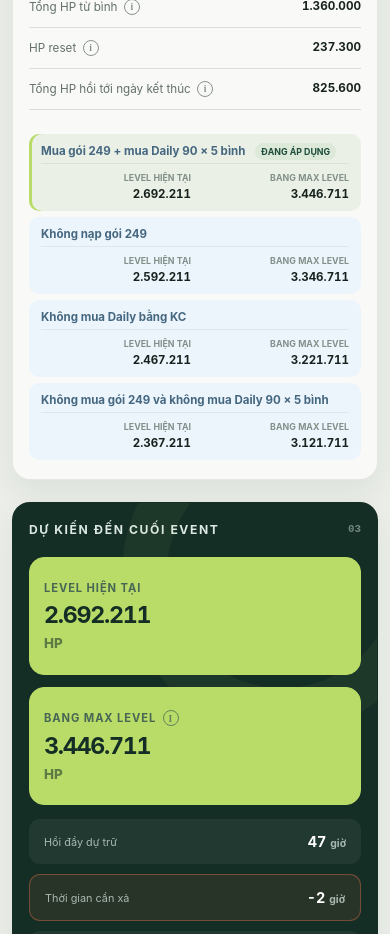
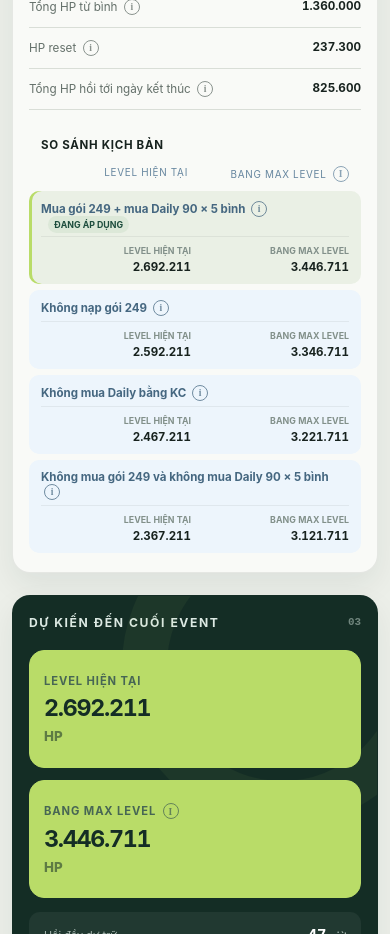
Before and after one commit to kiennguyenkt/hp-cc, a React (Vite) app: page / in a window 390 px wide. Shown: the part 1600-2534 px from the top of the page. Built offline with nearby package versions, Linux system fonts and the light colour scheme.

Commit message:
chore: add helper formula

```diff
--- a/src/components/ResultsDashboard.tsx
+++ b/src/components/ResultsDashboard.tsx
@@ -22,6 +22,34 @@ export function ResultsDashboard({ result, config, format, t }: ResultsProps) {
   const packageBottlesPerDay = config.buyPackage249 ? 210 : 10;
   const bottlesFormula = `${format(parseNumericDraft(config.currentBottles))} + ${format(result.daysRemaining)} × ${format(result.dailyBottles)} (Daily) + ${format(result.daysRemaining)} × ${format(packageBottlesPerDay)} (249/free) = ${format(result.totalBottles)} ${t('bottles')}`;
   const bottleHpFormula = `${format(result.totalBottles)} ${t('bottles')} × ${format(HP_PER_BOTTLE)} HP = ${format(result.totalBottleHp)} HP`;
+  const currentBottles = parseNumericDraft(config.currentBottles);
+  // The comparison baseline always includes both purchases, regardless of the selected toggles.
+  const fullBottleHp = currentBottles === null || result.daysRemaining === null
+    ? null
+    : (currentBottles + result.daysRemaining * (60 + 90 * 5 + 210)) * HP_PER_BOTTLE;
+  const extraBottlesFormula = `+${format(result.extraMaxHp)} HP (${format(result.extraMaxBottles)} ${t('bottles')})`;
+  const scenarioFormula = (key: typeof scenarioKeys[number]) => {
+    const total = `${format(result.scenarios[key].current)} HP`;
+    if (key === 'both') {
+      const terms = [
+        parseNumericDraft(config.currentMerit),
+        parseNumericDraft(config.currentHp),
+        parseNumericDraft(config.hpBackup),
+        fullBottleHp,
+        result.resetHp,
+        result.recoveryHp,
+      ];
+      return `${t('scenarioTotalFormula')}\n${terms.map(format).join(' + ')} = ${total}`;
+    }
+    const deductions = [];
+    if (key === 'noPackage' || key === 'neither') {
+      deductions.push(`200 × ${format(result.daysRemaining)} × ${format(HP_PER_BOTTLE)}`);
+    }
+    if (key === 'noDaily' || key === 'neither') {
+      deductions.push(`90 × 5 × ${format(result.daysRemaining)} × ${format(HP_PER_BOTTLE)}`);
+    }
+    return `${format(result.scenarios.both.current)} − ${deductions.join(' − ')} = ${total}`;
+  };
 
   return (
     <div className="results-stack">
@@ -35,11 +63,11 @@ export function ResultsDashboard({ result, config, format, t }: ResultsProps) {
             <div><span>{t('hpRecovered')} <InfoTip label={recoveryFormula} /></span><strong>{format(result.recoveryHp)}</strong></div>
           </div>
 
-          <div className="comparison-heading"><h3>{t('comparisons')}</h3><span>{t('currentLevel')}</span><span>{t('guildMax')}</span></div>
+          <div className="comparison-heading"><h3>{t('comparisons')}</h3><span>{t('currentLevel')}</span><span>{t('guildMax')} <InfoTip label={extraBottlesFormula} /></span></div>
           <div className="comparison-table">
             {scenarioKeys.map((key) => (
               <div className={key === selectedScenario ? 'comparison-row is-current' : 'comparison-row'} key={key}>
-                <span>{t(key)} {key === selectedScenario && <em>{t('currentScenario')}</em>}</span>
+                <span>{t(key)} <InfoTip label={scenarioFormula(key)} /> {key === selectedScenario && <em>{t('currentScenario')}</em>}</span>
                 <strong><small className="mobile-label">{t('currentLevel')}</small>{format(result.scenarios[key].current)}</strong>
                 <strong><small className="mobile-label">{t('guildMax')}</small>{format(result.scenarios[key].max)}</strong>
               </div>
--- a/src/i18n.ts
+++ b/src/i18n.ts
@@ -364,6 +364,13 @@ export const messages = {
     id: "Total HP dari botol",
     zh: "药瓶提供的总 HP",
   },
+  scenarioTotalFormula: {
+    vi: "Chiến công + Máu hiện tại + HP dự trữ + HP từ bình + HP reset + Tổng HP hồi",
+    en: "Merit + Current HP + HP backup + HP from bottles + HP reset + Total HP recovered",
+    th: "แต้มผลงาน + HP ปัจจุบัน + HP สำรอง + HP จากขวด + HP จากการรีเซ็ต + HP รวมที่ฟื้นฟู",
+    id: "Merit + HP saat ini + Cadangan HP + HP dari botol + HP reset + Total HP pulih",
+    zh: "战功 + 当前 HP + 储备 HP + 药瓶 HP + 重置 HP + 恢复的总 HP",
+  },
   comparisons: {
     vi: "So sánh kịch bản",
     en: "Scenario comparison",
--- a/src/styles.css
+++ b/src/styles.css
@@ -137,7 +137,7 @@ h1 { margin: 0; font-size: clamp(1.1rem, 2vw, 1.45rem); line-height: 1.1; letter
 .detail-list strong { font-variant-numeric: tabular-nums; }
 .comparison-heading { margin-top: 28px; padding: 0 12px 9px; display: grid; grid-template-columns: minmax(0, 1.2fr) minmax(0, 1fr) minmax(0, 1fr); gap: 14px; color: #66869f; font-size: .62rem; text-transform: uppercase; letter-spacing: .07em; }
 .comparison-heading h3 { margin: 0; color: var(--ink); font-size: .72rem; }
-.comparison-heading span { text-align: right; }
+.comparison-heading > span { text-align: right; }
 .comparison-table { display: grid; gap: 6px; }
 .comparison-row { min-height: 45px; padding: 10px 12px; display: grid; grid-template-columns: minmax(0, 1.2fr) minmax(0, 1fr) minmax(0, 1fr); align-items: center; gap: 14px; border-radius: 10px; background: #edf5fc; font-size: .72rem; }
 .comparison-row > span { color: #456780; font-weight: 700; }
@@ -149,6 +149,10 @@ h1 { margin: 0; font-size: clamp(1.1rem, 2vw, 1.45rem); line-height: 1.1; letter
 .info-tip { position: relative; display: inline-grid; place-items: center; width: 16px; height: 16px; margin-left: 3px; border: 1px solid currentColor; border-radius: 50%; font: 800 .6rem/1 serif; cursor: help; opacity: .75; vertical-align: 1px; }
 .info-tip__bubble { position: absolute; left: 50%; bottom: calc(100% + 9px); z-index: 30; width: 310px; padding: 10px 12px; border-radius: 9px; color: #fff; background: #193d59; box-shadow: 0 8px 20px rgba(0,0,0,.18); font: 500 .7rem/1.45 Inter, sans-serif; text-transform: none; letter-spacing: 0; white-space: pre-line; opacity: 0; visibility: hidden; transform: translate(-50%, 4px); transition: .15s; pointer-events: none; }
 .info-tip:hover .info-tip__bubble, .info-tip:focus .info-tip__bubble { opacity: 1; visibility: visible; transform: translate(-50%, 0); }
+.comparison-row .info-tip__bubble { left: -8px; width: min(400px, 75vw); text-align: left; transform: translateY(4px); }
+.comparison-row .info-tip:hover .info-tip__bubble, .comparison-row .info-tip:focus .info-tip__bubble { transform: translateY(0); }
+.comparison-heading .info-tip__bubble { left: auto; right: -8px; text-align: left; transform: translateY(4px); }
+.comparison-heading .info-tip:hover .info-tip__bubble, .comparison-heading .info-tip:focus .info-tip__bubble { transform: translateY(0); }
 
 .modal-backdrop { position: fixed; inset: 0; z-index: 100; display: grid; place-items: center; padding: 20px; background: rgba(8,18,14,.64); backdrop-filter: blur(5px); }
 .modal { width: min(410px, 100%); padding: 28px; border-radius: 20px; text-align: center; background: white; box-shadow: 0 25px 80px rgba(0,0,0,.28); }
@@ -192,11 +196,15 @@ h1 { margin: 0; font-size: clamp(1.1rem, 2vw, 1.45rem); line-height: 1.1; letter
   .target-columns { gap: 12px; }
   .target-columns > div + div { padding-left: 12px; }
   .detail-list { grid-template-columns: 1fr; }
-  .comparison-heading { display: none; }
-  .comparison-table { margin-top: 24px; }
+  .comparison-heading { grid-template-columns: 1fr 1fr; }
+  .comparison-heading h3 { grid-column: 1 / -1; }
+  .comparison-table { margin-top: 0; }
   .comparison-row { grid-template-columns: 1fr 1fr; gap: 8px; }
   .comparison-row > span { grid-column: 1 / -1; padding-bottom: 5px; border-bottom: 1px solid rgba(0,0,0,.06); }
   .comparison-row .mobile-label { display: block; margin-bottom: 4px; color: #82908a; font-size: .55rem; font-weight: 700; text-transform: uppercase; }
+  .comparison-row > span { position: relative; }
+  .comparison-row > span > .info-tip { position: static; }
+  .comparison-row .info-tip__bubble { left: 0; max-width: 100%; }
   .info-tip__bubble { width: 210px; left: auto; right: -22px; transform: translate(0, 4px); }
   .info-tip:hover .info-tip__bubble, .info-tip:focus .info-tip__bubble { transform: translate(0, 0); }
 }
```
